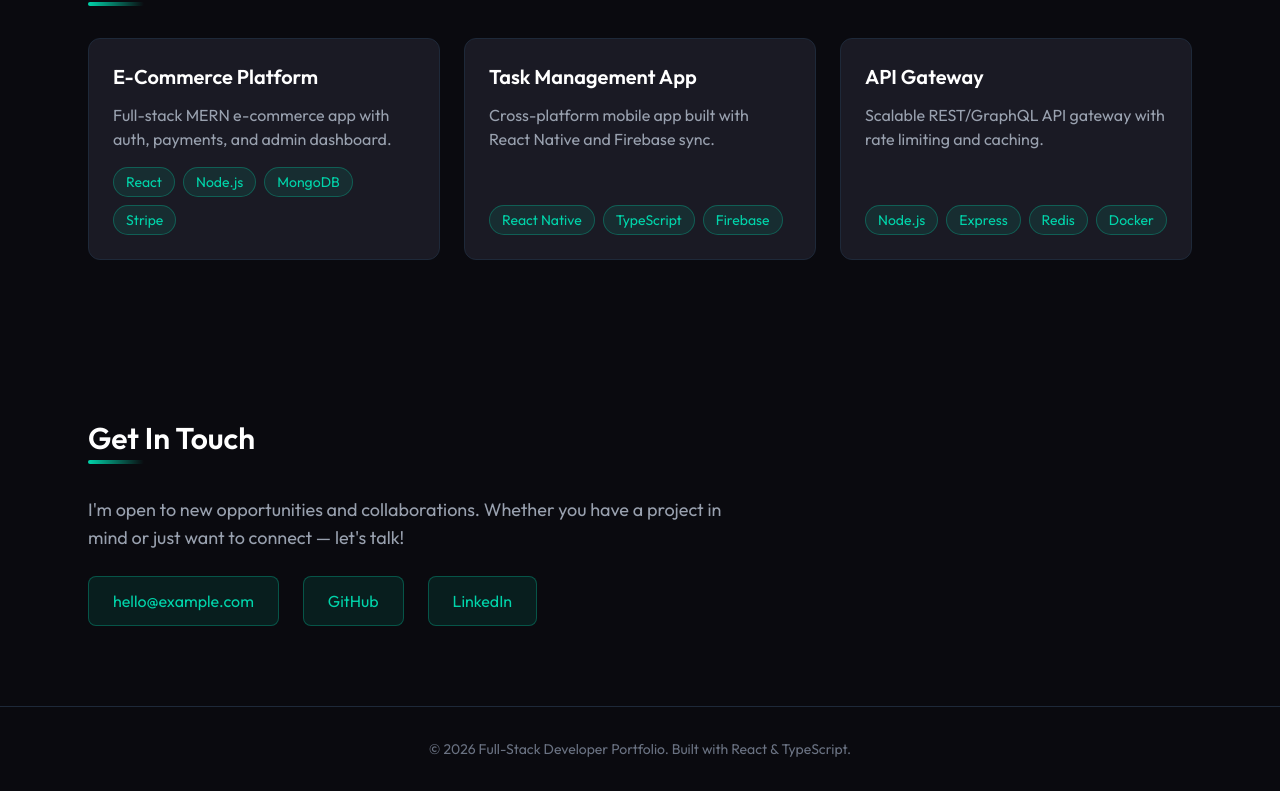
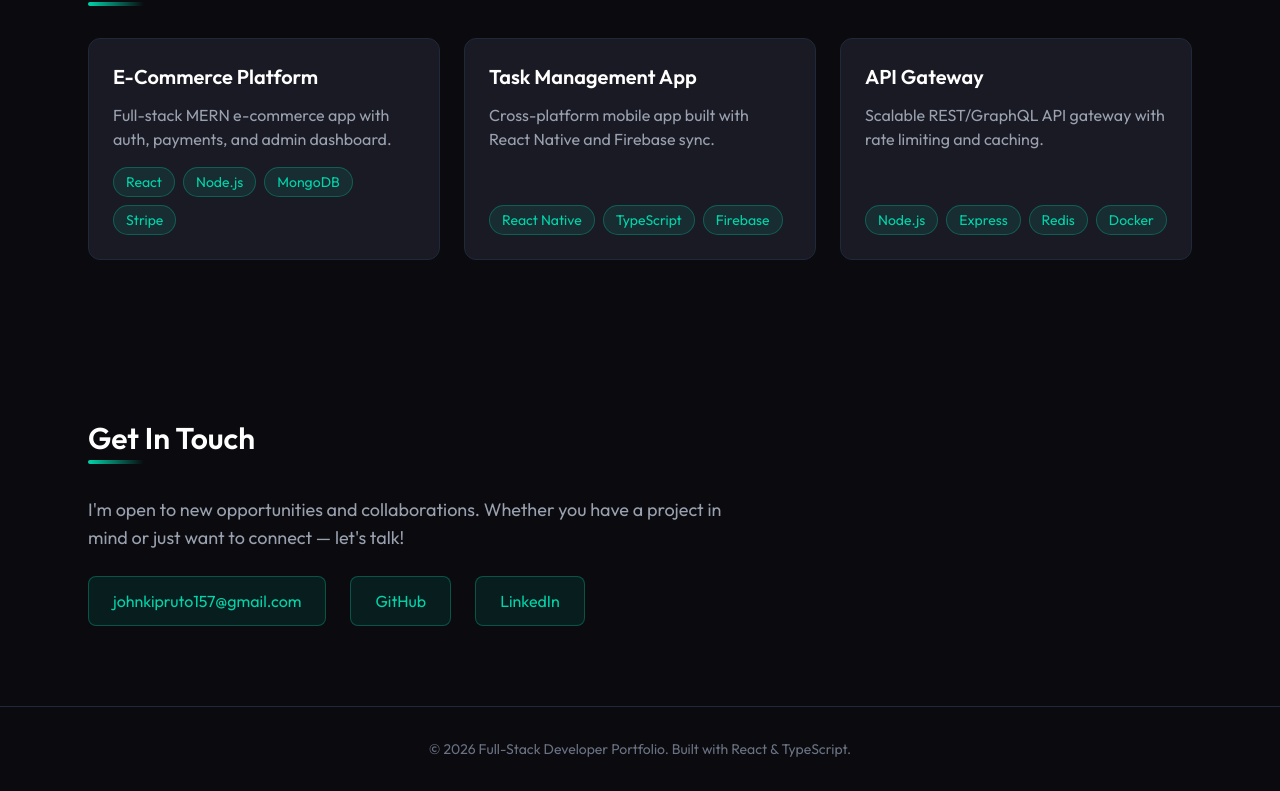
Before and after one commit to John-Kipruto/portfolio, a React (Vite) app: page / in a window 1280 px wide. Shown: the part 1241-2032 px from the top of the page. Built offline with nearby package versions, Linux system fonts and the light colour scheme.

Commit message:
Update links

```diff
--- a/src/components/Contact.tsx
+++ b/src/components/Contact.tsx
@@ -11,13 +11,13 @@ export default function Contact() {
         </p>
         <div className="flex flex-wrap gap-6">
           <a
-            href="mailto:hello@example.com"
+            href="mailto:johnkipruto157@gmail.com"
             className="px-6 py-3 rounded-lg bg-accent/10 text-accent border border-accent/30 hover:bg-accent/20 transition-colors"
           >
-            hello@example.com
+            johnkipruto157@gmail.com
           </a>
           <a
-            href="https://github.com"
+            href="https://github.com/John-Kipruto"
             target="_blank"
             rel="noopener noreferrer"
             className="px-6 py-3 rounded-lg bg-accent/10 text-accent border border-accent/30 hover:bg-accent/20 transition-colors"
@@ -25,7 +25,7 @@ export default function Contact() {
             GitHub
           </a>
           <a
-            href="https://linkedin.com"
+            href="https://www.linkedin.com/in/john-kipruto-81005121b/"
             target="_blank"
             rel="noopener noreferrer"
             className="px-6 py-3 rounded-lg bg-accent/10 text-accent border border-accent/30 hover:bg-accent/20 transition-colors"
@@ -35,5 +35,5 @@ export default function Contact() {
         </div>
       </div>
     </section>
-  )
+  );
 }
```
